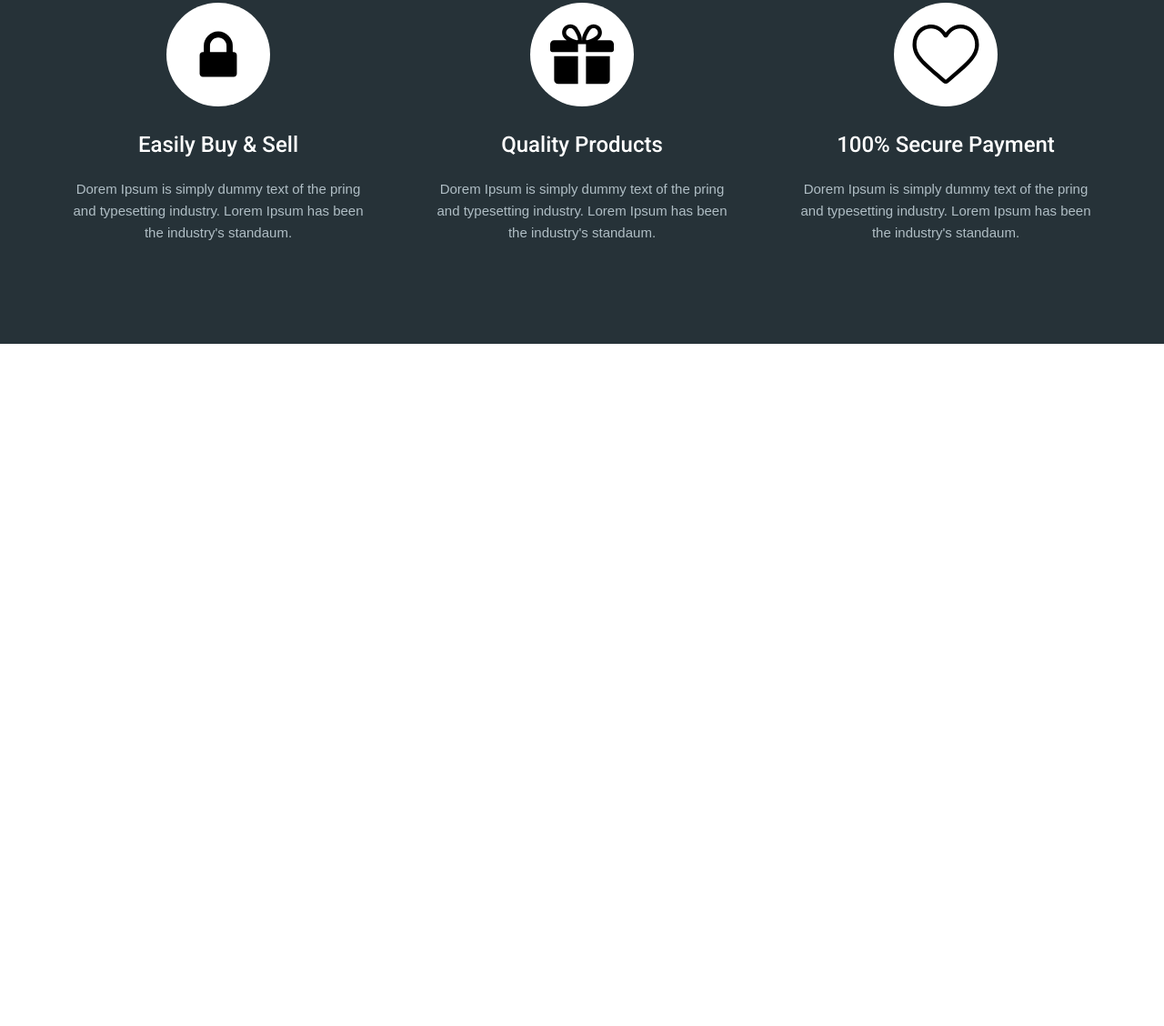
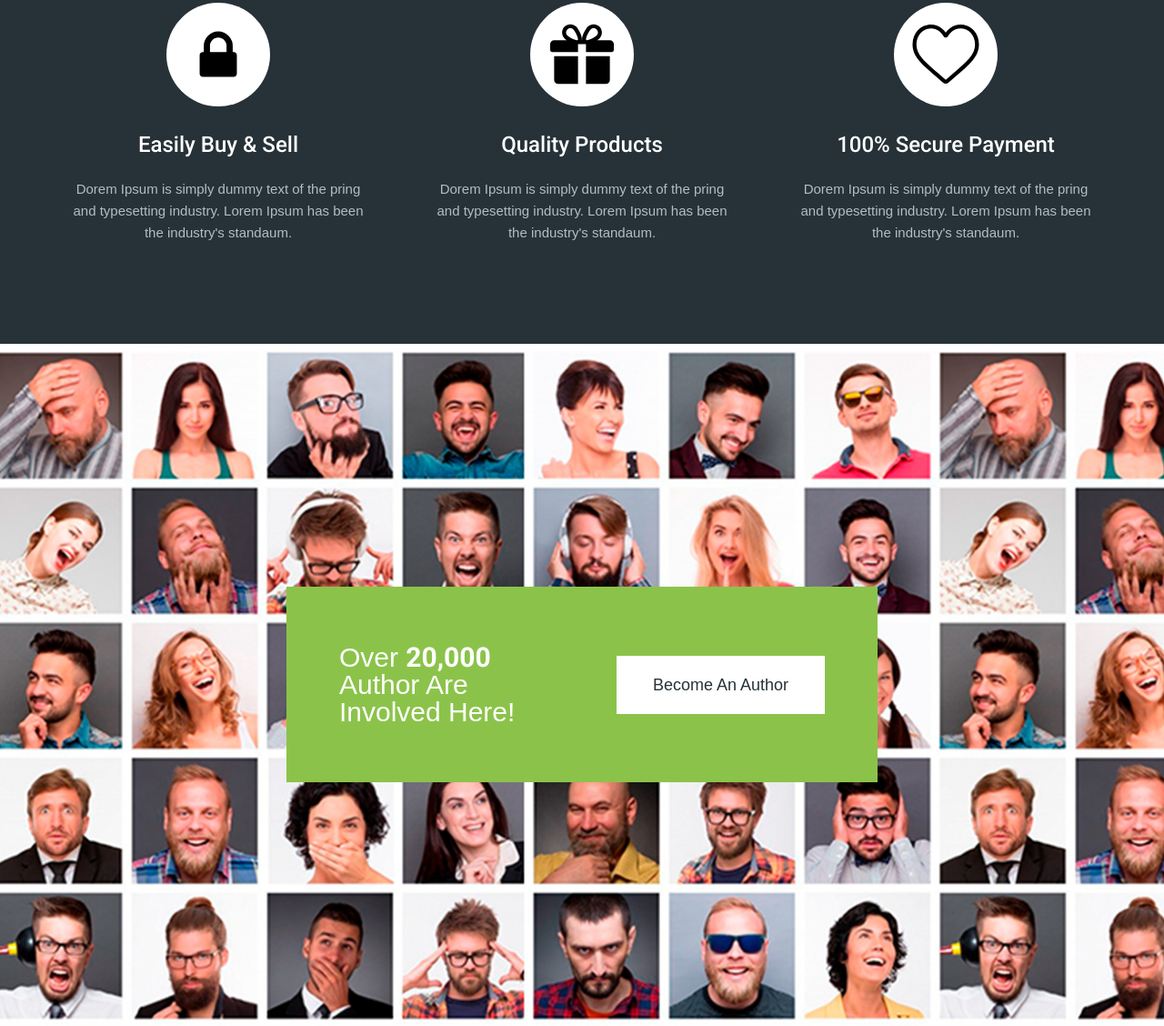
Before and after one commit to eugenelipsky/moderno, a website: page app/index.html in a window 1280 px wide. Shown: the part 4034-5162 px from the top of the page at 91% size. Before the commit the page ends 4412 px from the top, so only its background shows below. Drawn offline with nearby package versions, Linux system fonts and the light colour scheme; files that its build step writes are made by us from their sources.

Commit message:
Author section added

```diff
--- a/app/index.html
+++ b/app/index.html
@@ -882,6 +882,15 @@
         </div>
     </div>
 </section>
+<section class="author" style="background-image: url(img/author_bg.jpg);">
+    <div class="author-box">
+        <div class="author-title">
+            Over <span>20,000</span> Author
+            Are Involved Here!
+        </div>
+        <a href="#" class="author-link">Become An Author</a>
+    </div>
+</section>
 
 <script src="https://ajax.googleapis.com/ajax/libs/jquery/3.4.1/jquery.min.js"></script>
 <script src="js/libs.min.js"></script>
--- a/app/scss/style.scss
+++ b/app/scss/style.scss
@@ -274,10 +274,12 @@
   .slick-dots {
     text-align: center;
     margin-top: 50px;
+
     li {
       display: inline-block;
       margin-left: 3px;
       margin-right: 3px;
+
       &.slick-active {
         button {
           background-color: $green-color;
@@ -297,10 +299,9 @@
     }
   }
 }
+
 //product slider end
 //product advantages start
-//product advantages end
-
 .advantages {
   background-color: $darkgrey-color;
   padding: 110px 0;
@@ -380,4 +381,48 @@
   }
 }
 
+//product advantages end
+//product author start
+
+.author {
+  background-position: center;
+  background-repeat: no-repeat;
+  background-size: cover;
+  min-height: 750px;
+  display: flex;
+  justify-content: center;
+  align-items: center;
+
+  &-box {
+    max-width: 650px;
+    width: 100%;
+    min-height: 215px;
+    display: flex;
+    justify-content: center;
+    align-items: center;
+    background-color: $green-color;
+  }
+
+  &-title {
+    font-size: 30px;
+    line-height: 30px;
+    color: #fff;
+    margin-right: 45px;
+    max-width: 260px;
+    span {
+      @include f700;
+    }
+  }
+
+  &-link {
+    font-size: 18px;
+    line-height: 36px;
+    padding: 14px 40px;
+    background-color: #fff;
+    color: $darkgrey-color;
+  }
+}
+
+//product author end
+
 @import 'media';
```
Also changed, not shown: app/img/author_bg.jpg (added).
